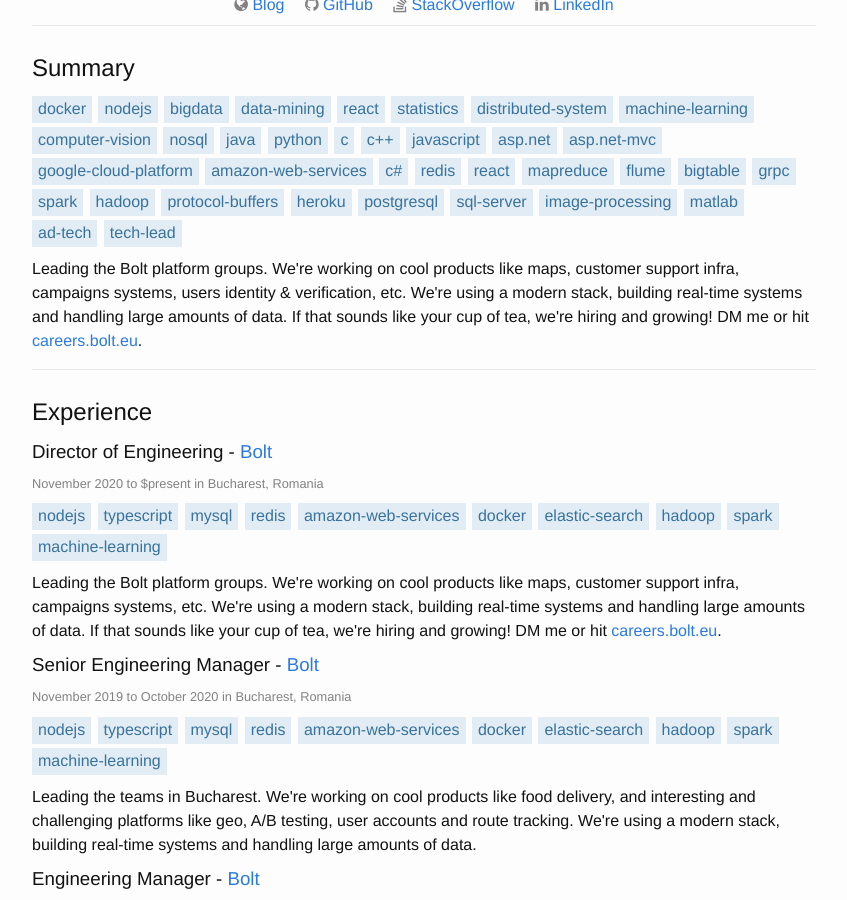
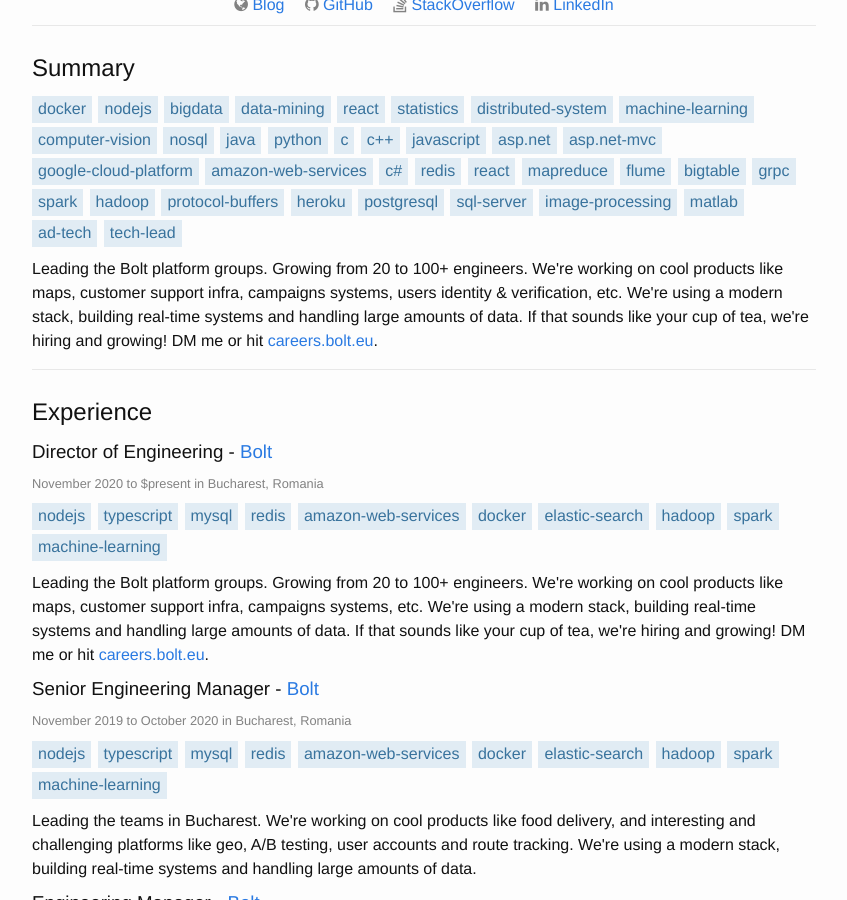
Before and after one commit to horia141/horia141.github.io, a Jekyll site: the page cv.html, which Jekyll copies as it is, in a window 1280 px wide and 900 px high, scrolled down 332 px. Shown: the whole window, without its empty margins (216-1063 px from the left). Built offline with Jekyll 4.4.1, drawn with Linux system fonts in a browser that asks for light colours; some of the changed text lies outside the part shown.

Commit message:
CV update

```diff
--- a/cv.html
+++ b/cv.html
@@ -100,7 +100,7 @@
               <li>tech-lead</li>
           </ul>
 
-          <p>Leading the Bolt platform groups. We're working on cool products like maps, customer support infra, campaigns systems, users identity & verification, etc. We're using a modern stack, building real-time systems and handling large amounts of data. If that sounds like your cup of tea, we're hiring and growing! DM me or hit <a target="_blank" href="https://careers.bolt.eu">careers.bolt.eu</a>.</p>
+          <p>Leading the Bolt platform groups. Growing from 20 to 100+ engineers. We're working on cool products like maps, customer support infra, campaigns systems, users identity & verification, etc. We're using a modern stack, building real-time systems and handling large amounts of data. If that sounds like your cup of tea, we're hiring and growing! DM me or hit <a target="_blank" href="https://careers.bolt.eu">careers.bolt.eu</a>.</p>
       </section>
 
       <section id="experience">
@@ -124,7 +124,7 @@
                   <li>machine-learning</li>
               </ul>
 
-              <p>Leading the Bolt platform groups. We're working on cool products like maps, customer support infra, campaigns systems, etc. We're using a modern stack, building real-time systems and handling large amounts of data. If that sounds like your cup of tea, we're hiring and growing! DM me or hit <a target="_blank" href="https://careers.bolt.eu">careers.bolt.eu</a>.</p>
+              <p>Leading the Bolt platform groups. Growing from 20 to 100+ engineers. We're working on cool products like maps, customer support infra, campaigns systems, etc. We're using a modern stack, building real-time systems and handling large amounts of data. If that sounds like your cup of tea, we're hiring and growing! DM me or hit <a target="_blank" href="https://careers.bolt.eu">careers.bolt.eu</a>.</p>
           </section>
 
           <section id="bolt">
```
Also changed, not shown: other parts of cv.html (+1 -1 lines).
